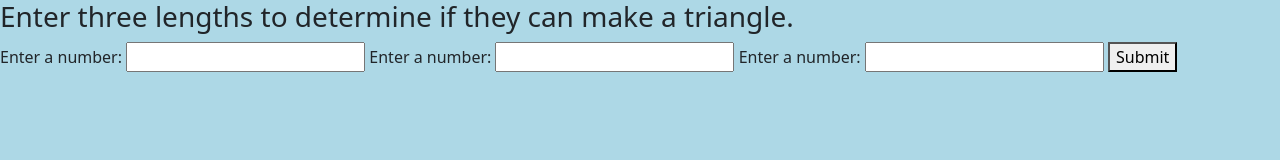
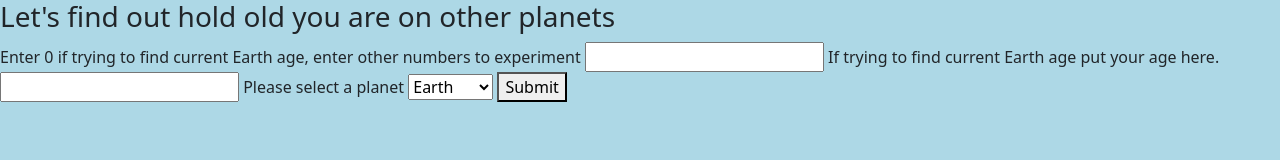
Before and after one commit to BenGRey5/Planet-project-v3, a website built with webpack: page src/index.html in a window 1280 px wide. Built offline with nearby package versions, Linux system fonts and the light colour scheme.

Commit message:
add html elements

```diff
--- a/src/index.html
+++ b/src/index.html
@@ -1,17 +1,23 @@
 <!DOCTYPE html>
 <html>
   <head>
-    <title>Shape Tracker</title>
+    <title>Planet Age Calculator</title>
   </head>
   <body>
-    <h3>Enter three lengths to determine if they can make a triangle.</h3>
-    <form id="triangle-checker-form">
-      <label for="length1">Enter a number:</label>
-      <input id="length1" type="number" />
-      <label for="length2">Enter a number:</label>
-      <input id="length2" type="number" />
-      <label for="length3">Enter a number:</label>
-      <input id="length3" type="number" />
+    <h3>Let's find out hold old you are on other planets</h3>
+    <form id="Age-finder">
+      <label for="Age2">Enter 0 if trying to find current Earth age, enter other numbers to experiment</label>
+      <input id="Age2" type="number" />
+      <label for="Age1">If trying to find current Earth age put your age here.</label>
+      <input id="Age1" type="number" />
+      <label for="planetList">Please select a planet</label>
+      <select id="planetList">
+        <option value="earth">Earth</option>
+        <option value="mars">Mars</option>
+        <option value="venus">Venus</option>
+        <option value="jupiter">Jupiter</option>
+        <option value="mercury">Mercury</option>
+      </select>
       <button type="submit">Submit</button>
     </form>
     <div id="response"></div>
--- a/src/index.js
+++ b/src/index.js
@@ -1,7 +1,7 @@
 import "bootstrap";
 import "bootstrap/dist/css/bootstrap.min.css";
 import "./css/styles.css";
-import Triangle from "./triangle.js";
+import DDday from "./planet.test.js";
 
 function handleTriangleForm(event) {
   event.preventDefault();
```
